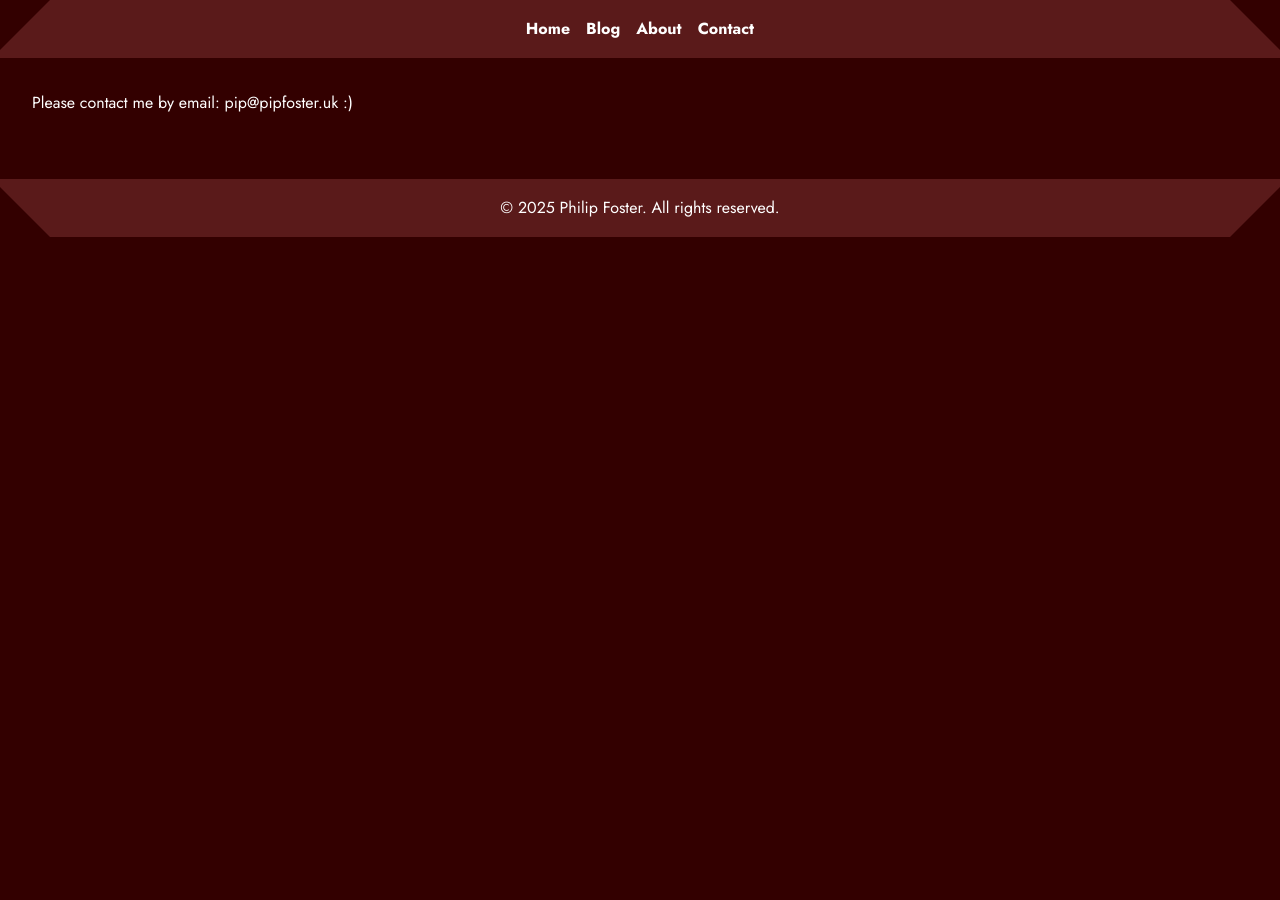
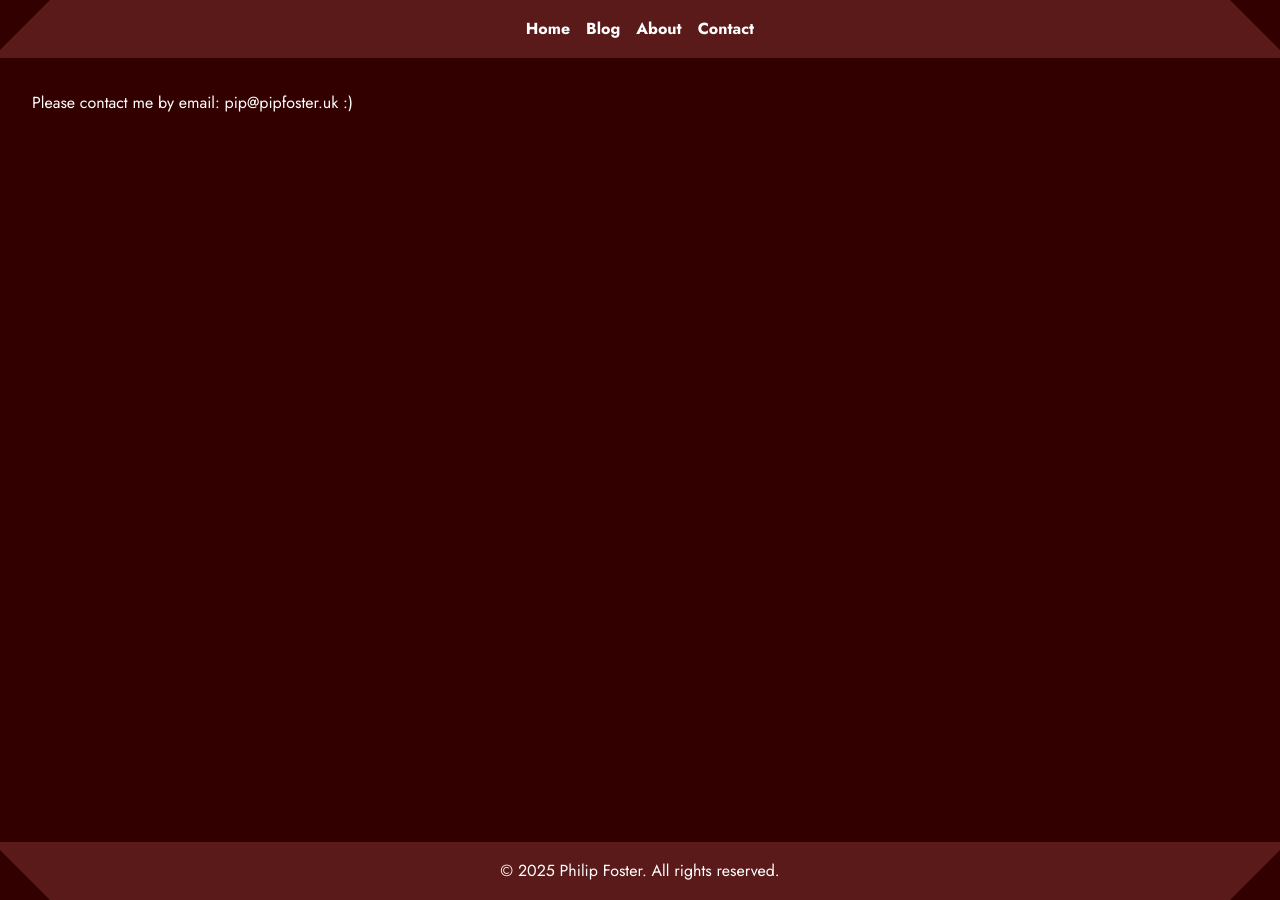
Before and after one commit to PipCraft/PipCraft.github.io, a Jekyll site: the page built from contact.md, in a window 1280 px wide. Built offline with Jekyll 4.4.1, drawn with Linux system fonts in a browser that asks for light colours.

Commit message:
Update styles.css

```diff
--- a/assets/styles.css
+++ b/assets/styles.css
@@ -356,3 +356,18 @@ body.bg-dam::before {
   z-index: -1;
   pointer-events: none;
 }
+/* --- Sticky footer across all pages using the default layout --- */
+html, body { height: 100%; }
+
+body {
+  display: flex;
+  flex-direction: column;
+  min-height: 100vh;
+}
+
+main { flex: 1 0 auto; }
+
+/* Push footer to the bottom */
+footer {
+  margin-top: auto;
+}
```
